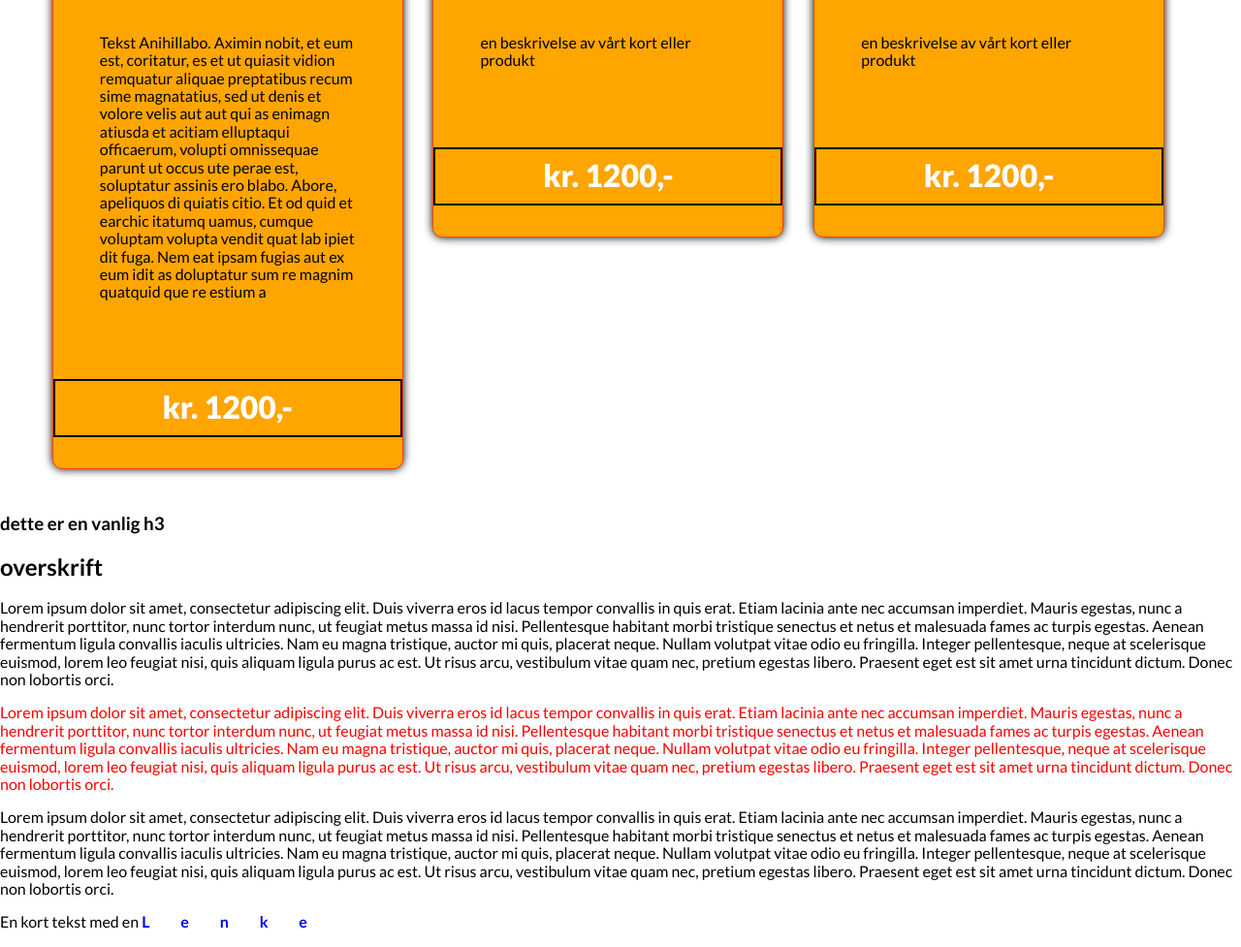
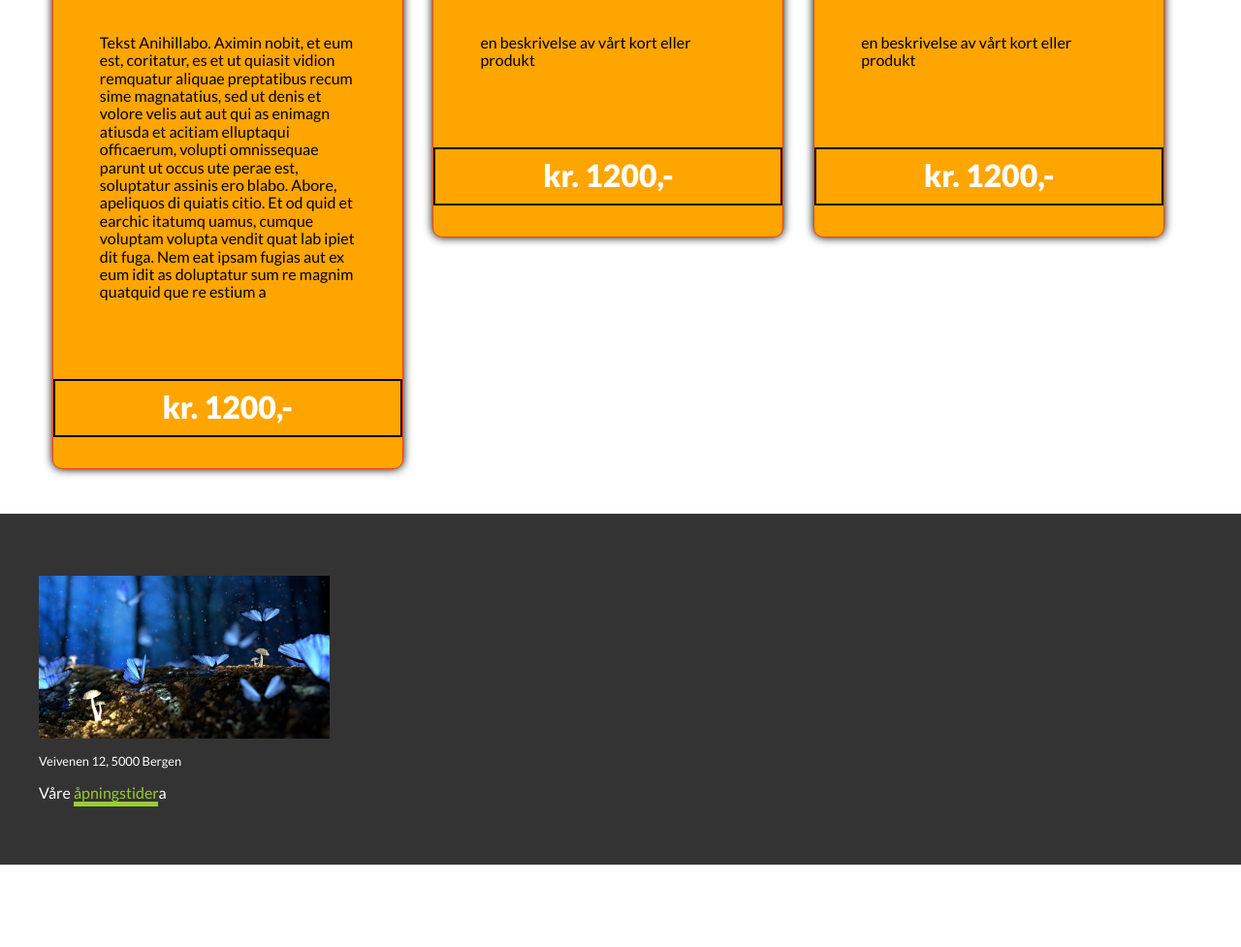
Before and after one commit to helgenot/kurs-html-css, a plain HTML site: page grunnleggende2/index.html in a window 1280 px wide. Shown: the part 1132-2109 px from the top of the page at 97% size. After the commit the page ends 2024 px from the top, so only its background shows below. Drawn offline with Linux system fonts and the light colour scheme.

Commit message:
footer html og stiling

```diff
--- a/grunnleggende2/index.html
+++ b/grunnleggende2/index.html
@@ -26,9 +26,7 @@
   </nav>
 </header>
 
-
-
-  </nav>
+  <main>
 
     <p>
       En kort tekst med en <a class="lenke button" href="#brodtekst" alt="lenke">Lenke </a>
@@ -85,31 +83,18 @@
 
   </div>
 
-
-
-<h3 class="">dette er en vanlig h3</h3>
-
-
-  <h2>
-    overskrift
-  </h2>
-  <p class="text-uppercase">
-    Lorem ipsum dolor sit amet, consectetur adipiscing elit. Duis viverra eros id lacus tempor convallis in quis erat. Etiam lacinia ante nec accumsan imperdiet. Mauris egestas, nunc a hendrerit porttitor, nunc tortor interdum nunc, ut feugiat metus massa id nisi. Pellentesque habitant morbi tristique senectus et netus et malesuada fames ac turpis egestas. Aenean fermentum ligula convallis iaculis ultricies. Nam eu magna tristique, auctor mi quis, placerat neque. Nullam volutpat vitae odio eu fringilla. Integer pellentesque, neque at scelerisque euismod, lorem leo feugiat nisi, quis aliquam ligula purus ac est. Ut risus arcu, vestibulum vitae quam nec, pretium egestas libero. Praesent eget est sit amet urna tincidunt dictum. Donec non lobortis orci.
-  </p>
-  <p id="brodtekst">
-    Lorem ipsum dolor <span class="text-uppercase">sit amet, consectetur </span>adipiscing elit. Duis viverra eros id lacus tempor convallis in quis erat. Etiam lacinia ante nec accumsan imperdiet. Mauris egestas, nunc a hendrerit porttitor, nunc tortor interdum nunc, ut feugiat metus massa id nisi. Pellentesque habitant morbi tristique senectus et netus et malesuada fames ac turpis egestas. Aenean fermentum ligula convallis iaculis ultricies. Nam eu magna tristique, auctor mi quis, placerat neque. Nullam volutpat vitae odio eu fringilla. Integer pellentesque, neque at scelerisque euismod, lorem leo feugiat nisi, quis aliquam ligula purus ac est. Ut risus arcu, vestibulum vitae quam nec, pretium egestas libero. Praesent eget est sit amet urna tincidunt dictum. Donec non lobortis orci.
-  </p>
-  <p>
-    Lorem ipsum dolor sit amet, consectetur adipiscing elit. Duis viverra eros id lacus tempor convallis in quis erat. Etiam lacinia ante nec accumsan imperdiet. Mauris egestas, nunc a hendrerit porttitor, nunc tortor interdum nunc, ut feugiat metus massa id nisi. Pellentesque habitant morbi tristique senectus et netus et malesuada fames ac turpis egestas. Aenean fermentum ligula convallis iaculis ultricies. Nam eu magna tristique, auctor mi quis, placerat neque. Nullam volutpat vitae odio eu fringilla. Integer pellentesque, neque at scelerisque euismod, lorem leo feugiat nisi, quis aliquam ligula purus ac est. Ut risus arcu, vestibulum vitae quam nec, pretium egestas libero. Praesent eget est sit amet urna tincidunt dictum. Donec non lobortis orci.
-
-  </p>
-
-<p>
-  En kort tekst med en <a class="lenke" href="style.css" alt="lenke">Lenke </a>
-</p>
+  </main>
 
   <footer>
-
+  <!--  Lag en footer her -->
+    <div class="container">
+      <!--et bilde-->
+      <!--en beskrivelse-->
+      <!--en lenke-->
+      <img class="litebilde" src="butterfly-2049567.jpg" alt="sommerfugl">
+      <p class="adresse">Veivenen 12, 5000 Bergen</p>
+      <p class="kontakt">Våre <a href="%">åpningstider</a>a</p>
+  </div>
   </footer>
 
 </body>
--- a/grunnleggende2/style.css
+++ b/grunnleggende2/style.css
@@ -84,7 +84,6 @@ p {
 /*   background: yellow; */
   display: block;
   margin: 2rem auto;
-
 }
 
 .card {
@@ -95,8 +94,8 @@ p {
   border-radius: 10px;
   border: 1px solid orangered;
   box-shadow: 0 0px 10px black;
+}
 
-}
 
 .card h3 {
   text-align: center;
@@ -125,3 +124,27 @@ p {
   border: 2px solid black;
   padding: 0.3em 0.6em;
 }
+
+footer {
+  background-color: #333333;
+  width:100%;
+  height: auto;
+  padding: 2rem 0;
+  color: white;
+}
+
+footer .litebilde {
+  width: 10vw;
+  min-width: 300px;
+  height: auto;
+}
+
+footer .adresse {
+  font-size: 80%;
+}
+
+footer a {
+  color: yellowgreen;
+  text-decoration: none;
+  border-bottom: 5px solid yellowgreen;
+}
```
Lines whose indentation alone changed are shown as unchanged.
